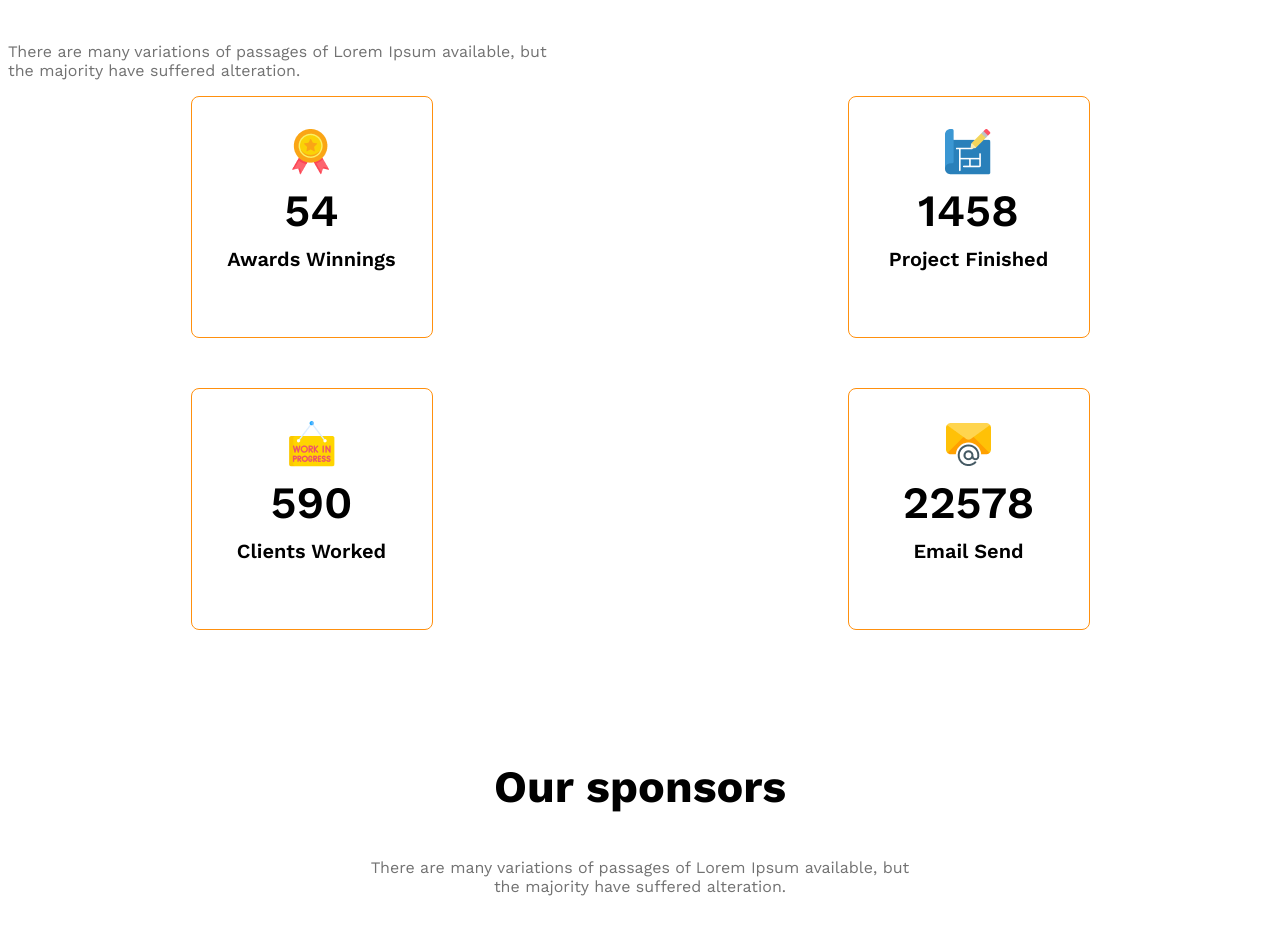
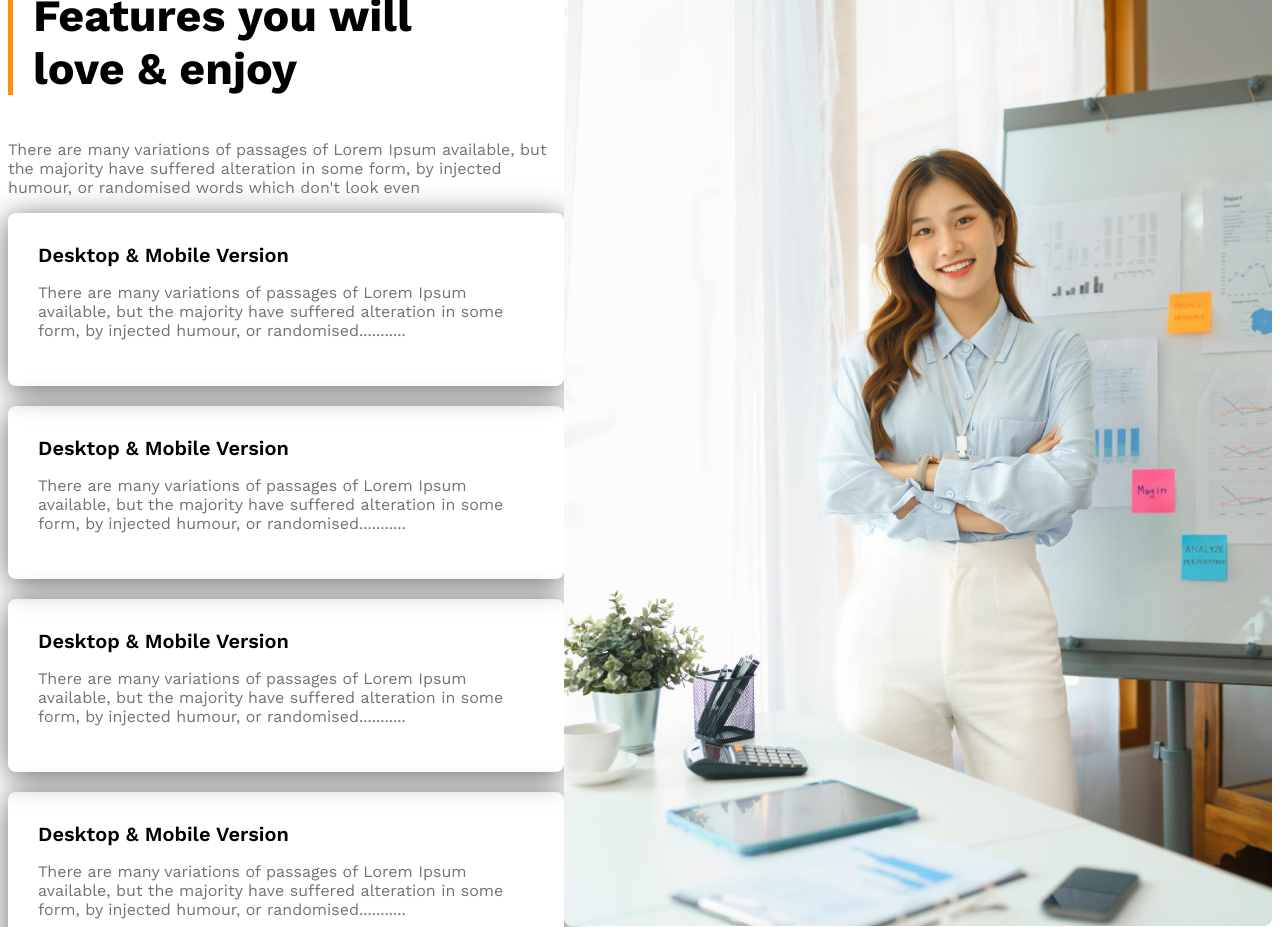
Before and after one commit to AhanafAtif40/g3-architects-responsive-website, a plain HTML site: page index.html in a window 1280 px wide. Shown: the part 2208-3135 px from the top of the page. Drawn offline with nearby package versions, Linux system fonts and the light colour scheme.

Commit message:
added fetures card and image work in progrees

```diff
--- a/index.html
+++ b/index.html
@@ -42,6 +42,43 @@
                 <button class="btn-primary">Explore More</button>
             </div>
         </section>
+
+        <!-- feature section start -->
+         <section class="Features display-flex">
+            <div>
+                <h3 id="feature-section-title" class="section-title">Features you will <br> love & enjoy</h3>
+                <p class="text-light-gray">There are many variations of passages of Lorem Ipsum available, but the majority have suffered alteration in some form, by injected humour, or randomised words which don't look even</p>
+
+                <!-- feature card container -->
+                 <div class="feature-card">
+                    <h4 class="feature-title">Desktop & Mobile Version</h4>
+                    <p class="text-light-gray">There are many variations of passages of Lorem Ipsum available, but the majority have suffered alteration in some form, by injected humour, or randomised...........</p>
+                 </div>
+                 <div class="feature-card">
+                    <h4 class="feature-title">Desktop & Mobile Version</h4>
+                    <p class="text-light-gray">There are many variations of passages of Lorem Ipsum available, but the majority have suffered alteration in some form, by injected humour, or randomised...........</p>
+                 </div>
+                 <div class="feature-card">
+                    <h4 class="feature-title">Desktop & Mobile Version</h4>
+                    <p class="text-light-gray">There are many variations of passages of Lorem Ipsum available, but the majority have suffered alteration in some form, by injected humour, or randomised...........</p>
+                 </div>
+                 <div class="feature-card">
+                    <h4 class="feature-title">Desktop & Mobile Version</h4>
+                    <p class="text-light-gray">There are many variations of passages of Lorem Ipsum available, but the majority have suffered alteration in some form, by injected humour, or randomised...........</p>
+                 </div>
+            </div>
+            <div>
+                <img src="images/architect.png" alt="">
+                <button id="experience-badge" class="btn-primary">
+                    <span id="Experience-year">10+Years</span>
+                    <br>
+                    <span>Experience</span>
+
+                </button>
+            </div>
+         </section>
+
+
         <!-- some facts -->
          <section>
             <h3 class="section-title">Some Facts</h3>
--- a/styles/architects.css
+++ b/styles/architects.css
@@ -112,7 +112,30 @@ main > section{
     font-weight: 500;
 }
 
-/* some facts releted style */
+/* features section related styles */
+
+.features{
+    gap: 140px;
+}
+#feature-section-title{
+    border-left: 5px solid #FF900E;
+    padding-left: 20px;
+}
+
+.feature-card{
+    padding: 30px;
+    border-radius: 8px;
+    box-shadow: 0 4px 30px 0 rgba(0, 0, 0, 0.6);
+    margin-bottom: 20px;
+}
+.feature-card .feature-title{
+    font-weight: 600;
+    font-size: 1.25rem;
+    margin-top: 0px;
+    margin-bottom: 0px;
+}
+
+/* some facts releted styles */
 .facts-container{
     display: grid;
     grid-template-columns: repeat(4, 1fr);
```
